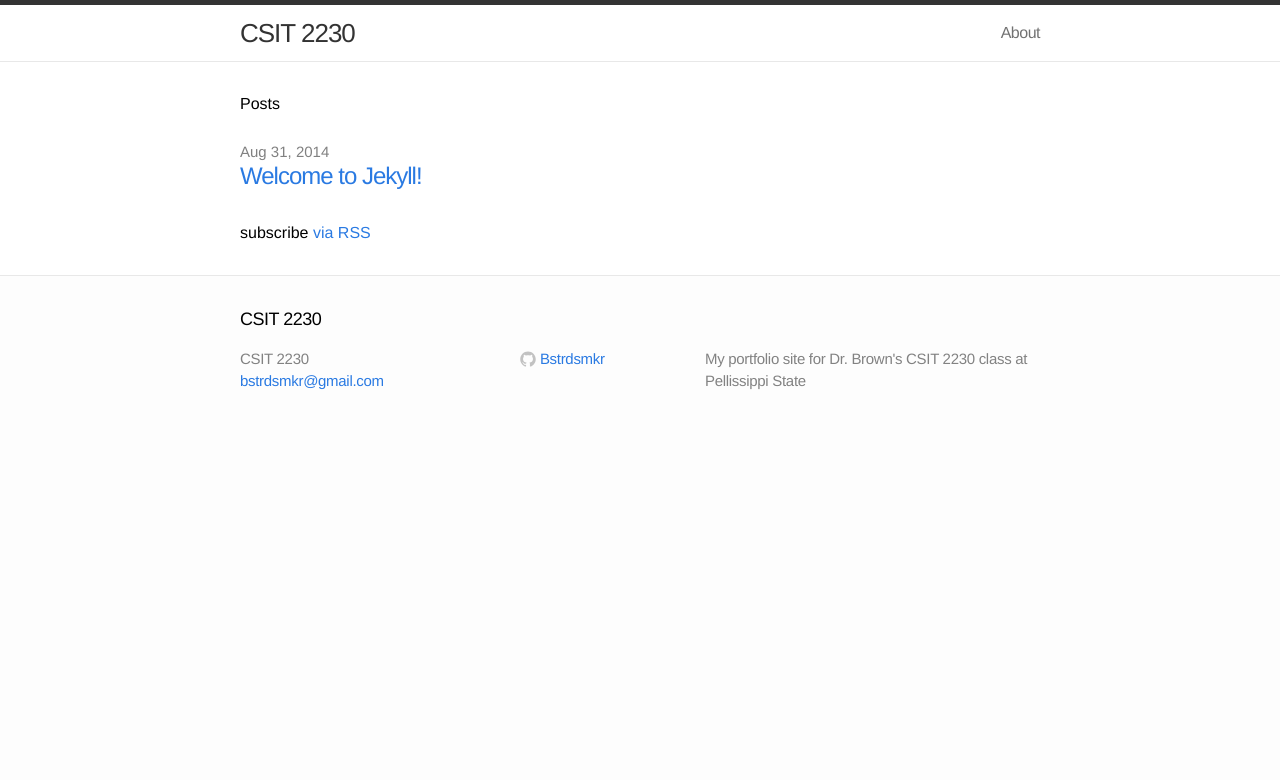
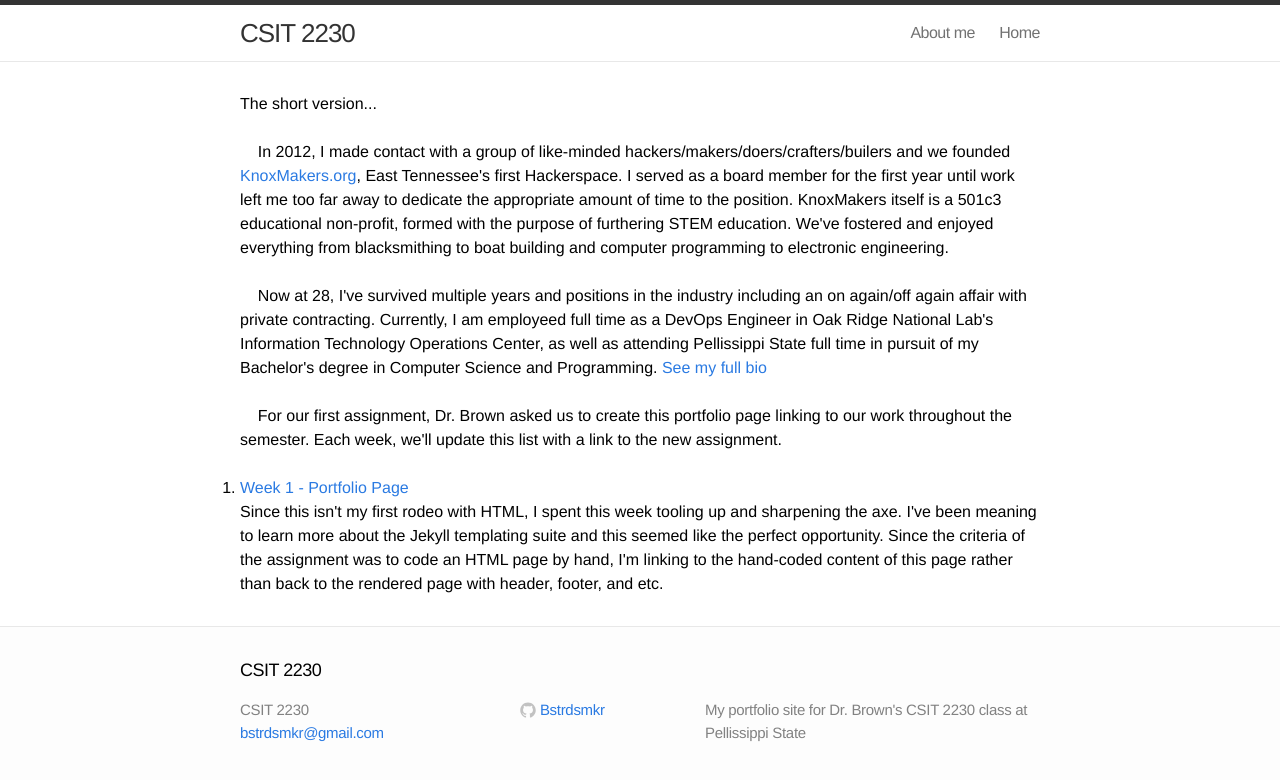
Before and after one commit to bstrdsmkr/CSIT2230, a Jekyll site: the page built from index.html, in a window 1280 px wide. Shown: the top 780 px of the page. Built offline with Jekyll 4.4.1, drawn with Linux system fonts in a browser that asks for light colours.

Commit message:
tweak layout

```diff
--- a/index.html
+++ b/index.html
@@ -1,20 +1,45 @@
 ---
 layout: default
+title: Home
 ---
-
-<div class="home">
-
-  <h1>Posts</h1>
-
-  <ul class="posts">
-    {% for post in site.posts %}
-      <li>
-        <span class="post-date">{{ post.date | date: "%b %-d, %Y" }}</span>
-        <a class="post-link" href="{{ post.url | prepend: site.baseurl }}">{{ post.title }}</a>
-      </li>
-    {% endfor %}
-  </ul>
-
-  <p class="rss-subscribe">subscribe <a href="{{ "/feed.xml" | prepend: site.baseurl }}">via RSS</a></p>
-
-</div>
+<html>
+<head>
+  <title>CSIT 2230 Portfolio</title>
+</head>
+<body>
+  <h1>The short version...</h1>
+  <br />
+  <p>
+    &nbsp;&nbsp;&nbsp;&nbsp;In 2012, I made contact with a group of like-minded hackers/makers/doers/crafters/builers and we
+    founded <a href="http://www.knoxmakers.org">KnoxMakers.org</a>, East Tennessee's first Hackerspace. I served as a board member for the first
+    year until work left me too far away to dedicate the appropriate amount of time to the position. KnoxMakers itself is a 501c3
+    educational non-profit, formed with the purpose of furthering STEM education. We've fostered and enjoyed
+    everything from blacksmithing to boat building and computer programming to electronic engineering.
+  </p>
+  <br />
+  <p>
+    &nbsp;&nbsp;&nbsp;&nbsp;Now at 28, I've survived multiple years and positions in the industry including an on again/off again
+    affair with private contracting. Currently, I am employeed full time as a DevOps Engineer in Oak Ridge
+    National Lab's Information Technology Operations Center, as well as attending Pellissippi State full time
+    in pursuit of my Bachelor's degree in Computer Science and Programming. <a href="{{ site.baseurl }}/about">See my full bio</a>
+  </p>
+  <br />
+  <p>
+    &nbsp;&nbsp;&nbsp;&nbsp;For our first assignment, Dr. Brown asked us to create this portfolio page linking to our work throughout
+    the semester. Each week, we'll update this list with a link to the new assignment.
+  </p>
+  <br />
+  <ol>
+    <li>
+      <a href="https://raw.githubusercontent.com/bstrdsmkr/CSIT2230/gh-pages/{{ page.path }}">Week 1 - Portfolio Page</a>
+      </br>
+      <p>
+        Since this isn't my first rodeo with HTML, I spent this week tooling up and sharpening the axe. I've
+        been meaning to learn more about the Jekyll templating suite and this seemed like the perfect opportunity.
+        Since the criteria of the assignment was to code an HTML page by hand, I'm linking to the hand-coded content
+        of this page rather than back to the rendered page with header, footer, and etc.
+      </p>
+    </li>
+  </ol>
+</body>
+</html>
```
Also changed, not shown: about.md (+8 -4 lines).
